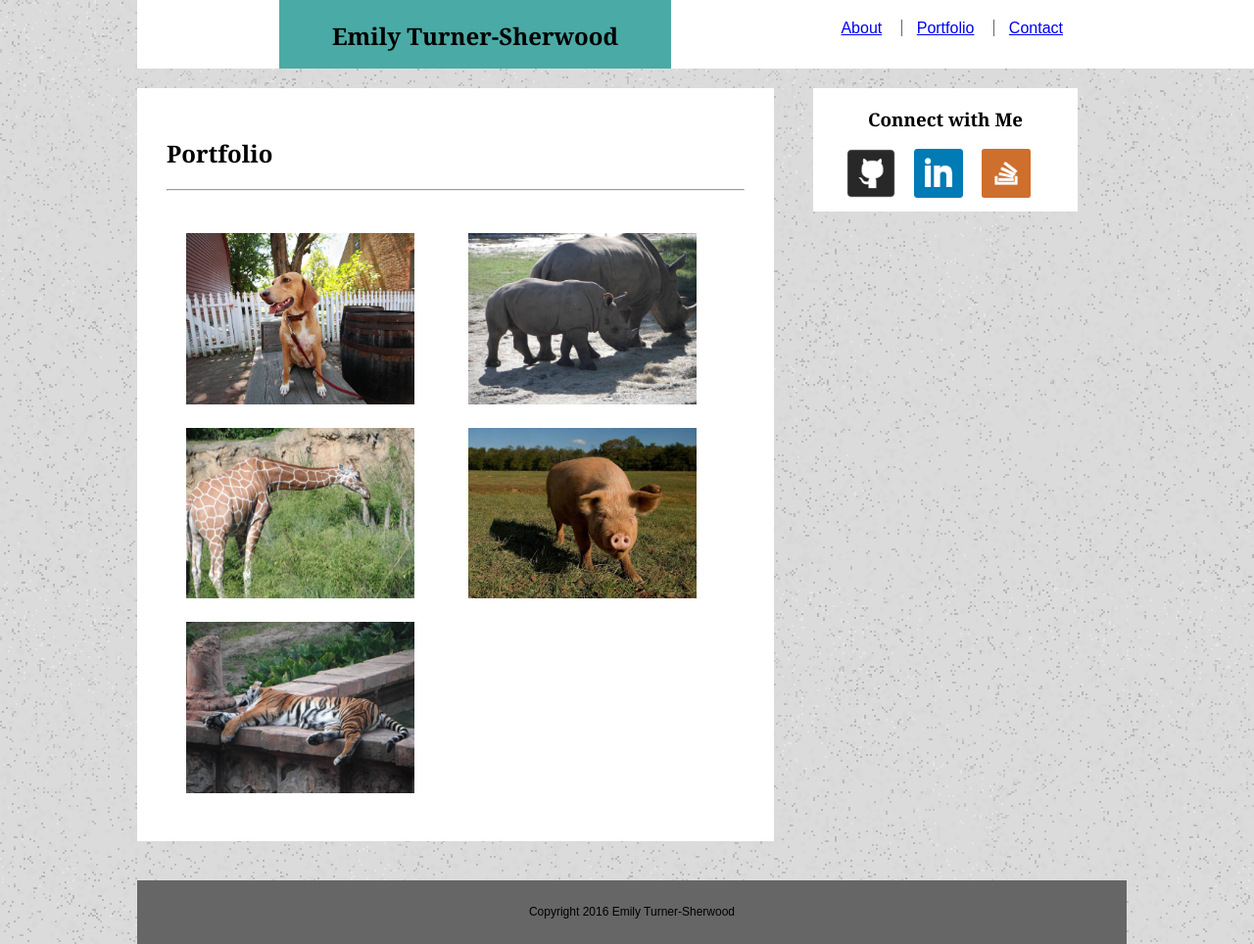
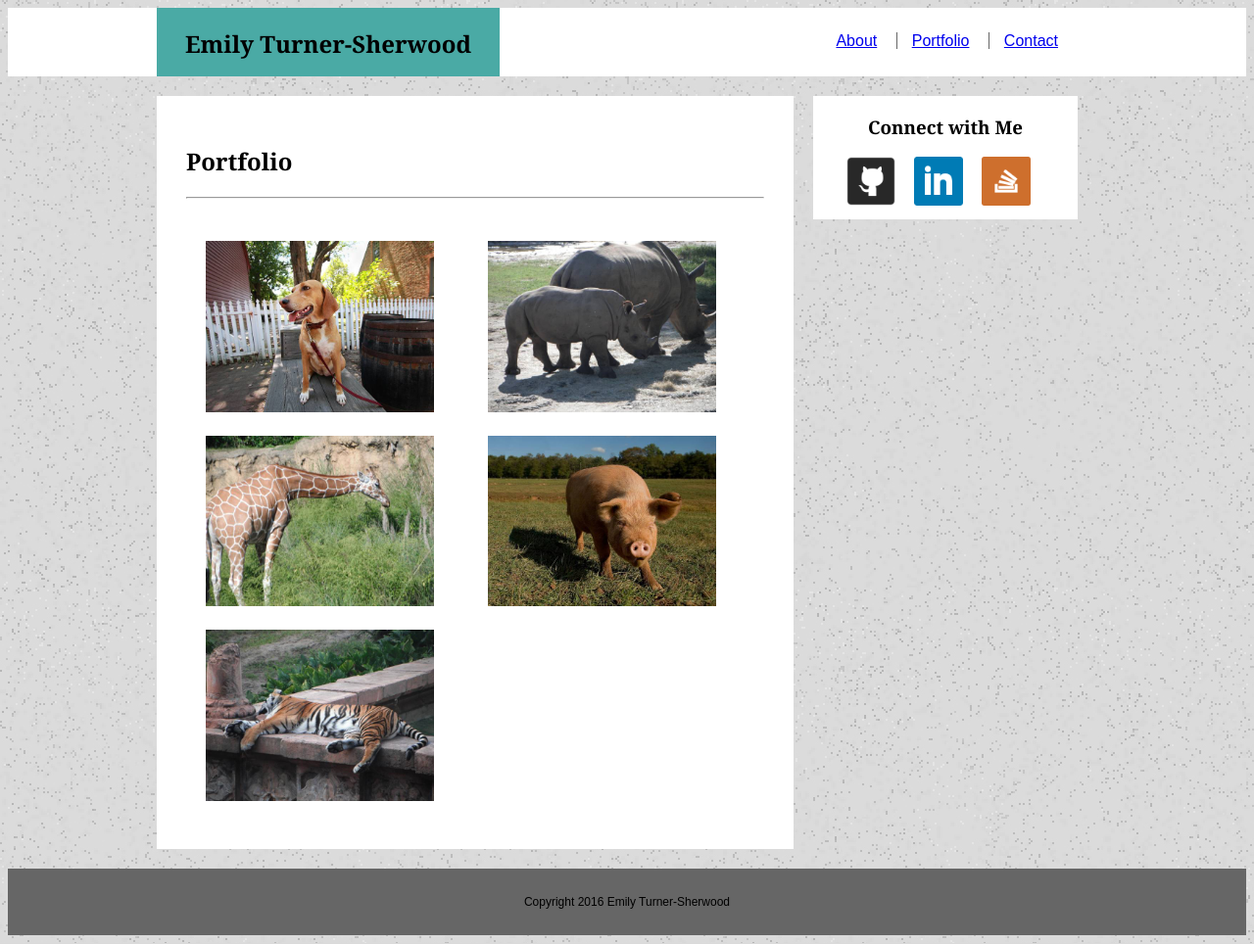
Before and after one commit to emilytsherwood/Basic-Portfolio, a PHP site: page /portfolio.html in a window 1280 px wide. Shown: the whole page at 98% size. Run offline with PHP 8.4, Linux system fonts and the light colour scheme.

Commit message:
October 7th Evening

```diff
--- a/assets/css/style.css
+++ b/assets/css/style.css
@@ -1,7 +1,12 @@
-html, body {
+html {
 	margin: 0 auto;
 	overflow-x: hidden;
 }
+
+body {
+	background-image: url("../images/old_moon_@2X.jpg");
+}
+
 
 hr {
 	margin-bottom: 20px;
@@ -9,17 +14,16 @@ hr {
 
 p {
 	display: inline;
+	line-height: 1.5;
 }
 
 .alignment {
 	float: left;
-	width: 400px;
 	height: 70px;
+	width: 350px;
 	margin-top: 0 auto;
 	background-color: #4aaaa5;
-	box-sizing: border-box;
-	padding-left: 25px;
-	padding-right: 25px;
+	box-sizing: content-box;
 	display: inline-block;
 	text-align: center;
 }
@@ -35,7 +39,7 @@ p {
 }
 
 .containerwidth {
-	width: 960px;
+	width: 650px;
 }
 
 section {
@@ -44,7 +48,7 @@ section {
 	border-color: #dddddd;
 	background-color: #ffffff;
 	margin-top: 20px;
-	margin-bottom: 40px;
+	margin-bottom: 20px;
 	padding: 30px;
 	display: inline-block;
 	float: left;
@@ -60,8 +64,6 @@ section {
 header {
 	background-color: #ffffff;
 	margin: 0 auto;
-	min-width: 0px;
-	width: 1250px;
 	height: 70px;
 	box-sizing: border-box;
 }
@@ -74,13 +76,11 @@ img {
 
 nav {
 	float: right;
-	margin: 20px 10px;
-	margin-right: 145px;
 }
 
 ul {
     list-style-type: none;
-    margin: 0;
+    margin: 25px;
     padding: 0;
     background-color: #ffffff;
 }
@@ -101,9 +101,9 @@ aside {
 	width: 270px;
 	text-align: center;
 	box-sizing: content-box;
-	margin: 0 auto;
 	margin-top: 20px;
-	margin-left: 40px;
+	margin-left: 20px;
+	margin-right: 20px;
 	float: right;
 	display: inline-block;
 }
@@ -130,16 +130,15 @@ textarea {
 	width: 100px;
 }
 
+.pagewrap {
+	width: 960px;
+	margin: 0 auto;
+}
+
 footer {
 	background-color: #666666;
 	clear: both;
 	text-align: center;
 	padding: 25px;
 	font-size: 12px;
-	width: 960px;
 }
-
-.pagewrap {
-	width: 1000px;
-	margin: 0 auto;
-}
--- a/contact.html
+++ b/contact.html
@@ -6,7 +6,7 @@
 </head>
 <link type ="text/css" rel ="stylesheet" href="assets/css/style.css"/>
 <body style="background-image:url(assets/images/old_moon_@2X.jpg)">
-<div class="pagewrap">
+
 
     <header>
     <div class="contentwrapper">
@@ -32,6 +32,7 @@
     </div>
     </header>
 
+    <div class="pagewrap">
     <section>
     <h2 class="headerfont">Contact</h2>
     <hr class="contacthr">
@@ -51,7 +52,6 @@
         <input type="submit" value="Submit" class="submit">
     </section>
 
-	<div class="asidewidth">
         <aside>
             <h3 class="headerfont">Connect with Me</h3>
                 <img src="assets/images/githubicon.png" width="50px">
--- a/portfolio.html
+++ b/portfolio.html
@@ -5,8 +5,8 @@
     <title>Portfolio</title>
 </head>
 <link type ="text/css" rel ="stylesheet" href="assets/css/style.css"/>
-<body style="background-image:url(assets/images/old_moon_@2X.jpg)">
-	<div class="pagewrap">
+<body>
+
     <header>
     <div class="contentwrapper">
         <div class="alignment">
@@ -14,6 +14,7 @@
         <div class="containerwidth">
     </div>
     </div>
+
     <nav class="otherfont">
         <ul>
             <li class="line">
@@ -30,6 +31,7 @@
     </div>
     </header>
 
+ <div class="pagewrap">
     <section>
         <h2 class="headerfont">Portfolio</h2>
     <hr>
@@ -42,8 +44,6 @@
         <li class="gallery"><img src="assets/images/lorempixels_sleepingtiger.jpg" width="233px"></li>
     </section>
 
-
-	<div class="asidewidth">
         <aside>
             <h3 class="headerfont">Connect with Me</h3>
                 <img src="assets/images/githubicon.png" width="50px">
```
Also changed, not shown: index.html (+4 -6 lines). Lines whose indentation alone changed are shown as unchanged.
